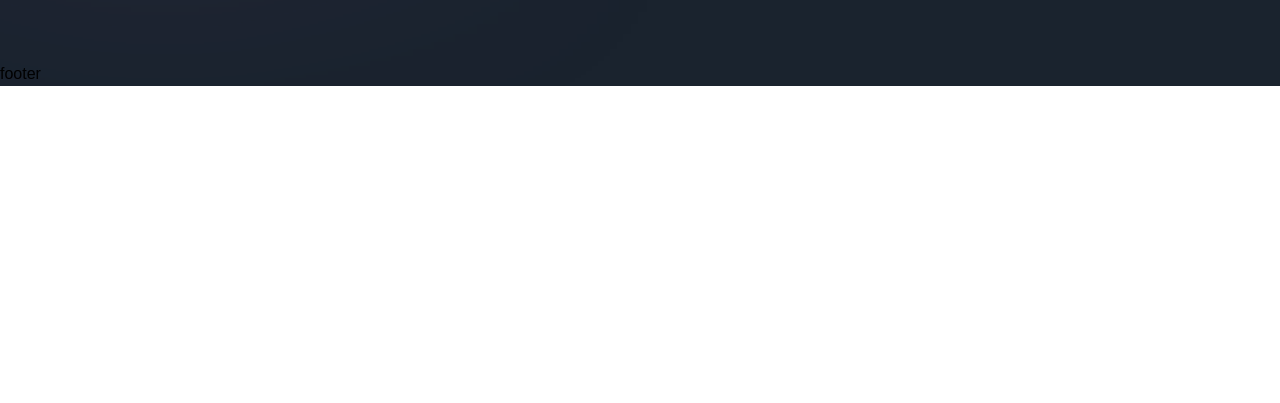
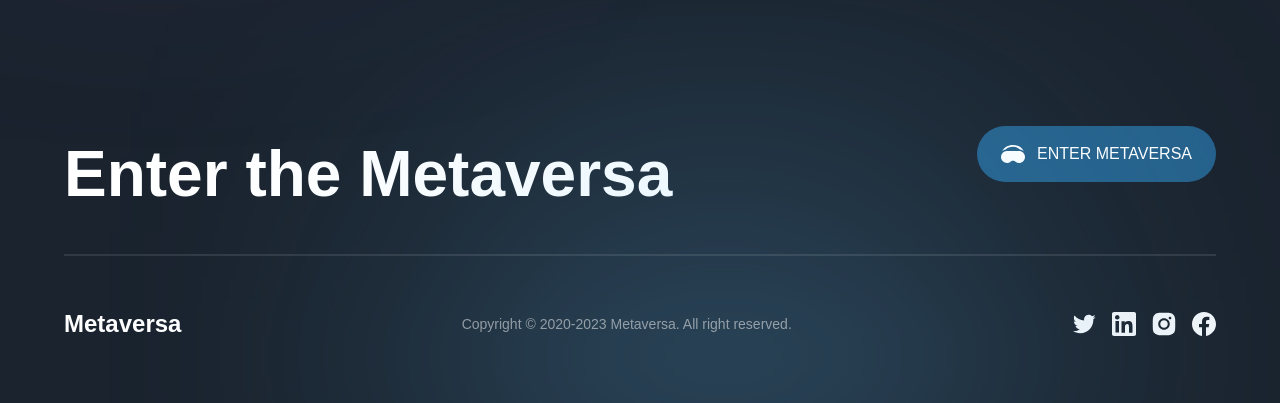
Before and after one commit to akinwumidi/metaversa, a Next.js app: page / in a window 1280 px wide. Shown: the part 7377-7780 px from the top of the page. Before the commit the page ends 7463 px from the top, so only its background shows below. Built offline with nearby package versions, Linux system fonts and the light colour scheme; a web font is replaced by a local one.

Commit message:
Complete footer section for small and larger devices

```diff
--- a/components/Footer.jsx
+++ b/components/Footer.jsx
@@ -1,9 +1,46 @@
 'use client';
 
+import styles from "../styles";
+import { socials } from "../constants";
+import { motion } from "framer-motion"
+import { footerVariants } from "../utils/motion";
+
 const Footer = () => (
-  <footer>
-    footer
-  </footer>
+  <motion.footer
+    variants={footerVariants}
+    initial='hidden'
+    whileInView="show"
+    className={`${styles.paddings} py-8 relative`}
+  >
+    <div className="footer-gradient" />
+
+    <div className={`${styles.innerWidth} mx-auto flex flex-col gap-8`} >
+      <div className="flexitems-center flex justify-between flex-wrap gap-5">
+        <h4 className="font-bold md:text-[64px] text-[44px] text-white ">Enter the Metaversa</h4>
+        <button type="button" className="flex items-center h-fit py-4 px-6 bg-[#25618b] rounded-[32px] gap-[12px]">
+
+          <img src="/headset.svg" alt="headset" className="w-[24px] h-[24px] object-contain " /><span className="font-normal text-[16px] text-white ">ENTER METAVERSA</span>
+        </button>
+      </div>
+
+      <div className="flex flex-col">
+        <div className="bg-white mb-[50px] h-[2px] opacity-10" />
+        <div className="flex items-center justify-between flex-wrap gap-4">
+          <h4 className="font-extrabold text-[24px] text-white">
+            Metaversa </h4>
+          <p className="font-normal text-white text-[14px] opacity-50">Copyright &copy; 2020-2023 Metaversa. All right reserved.</p>
+          <div className="flex gap-4">{
+
+            socials.map((social) => (
+
+              < img src={social.url} alt={social.name} className="w-[24px] h-[24px] cursor-pointer object-contain" />
+            ))
+          }
+          </div>
+        </div>
+      </div>
+    </div>
+  </motion.footer>
 );
 
 export default Footer;
```
